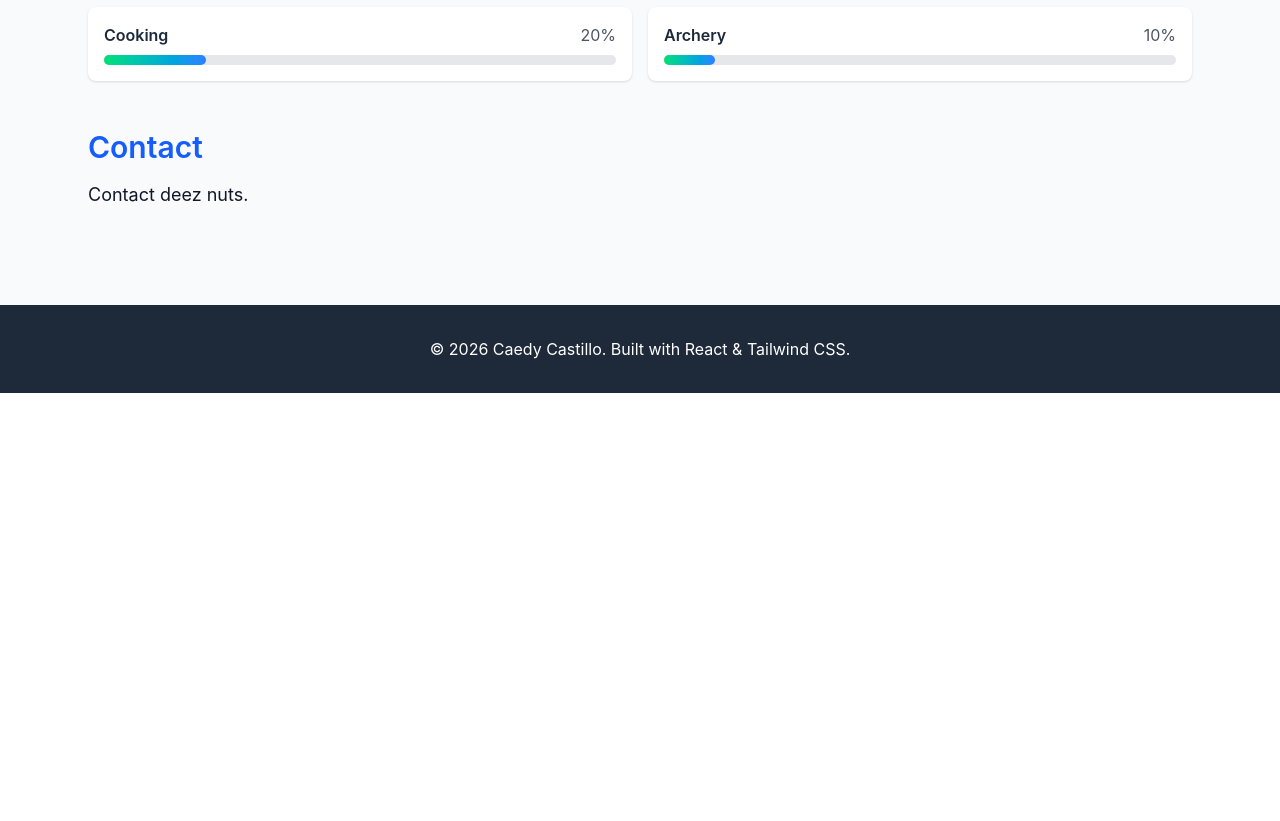
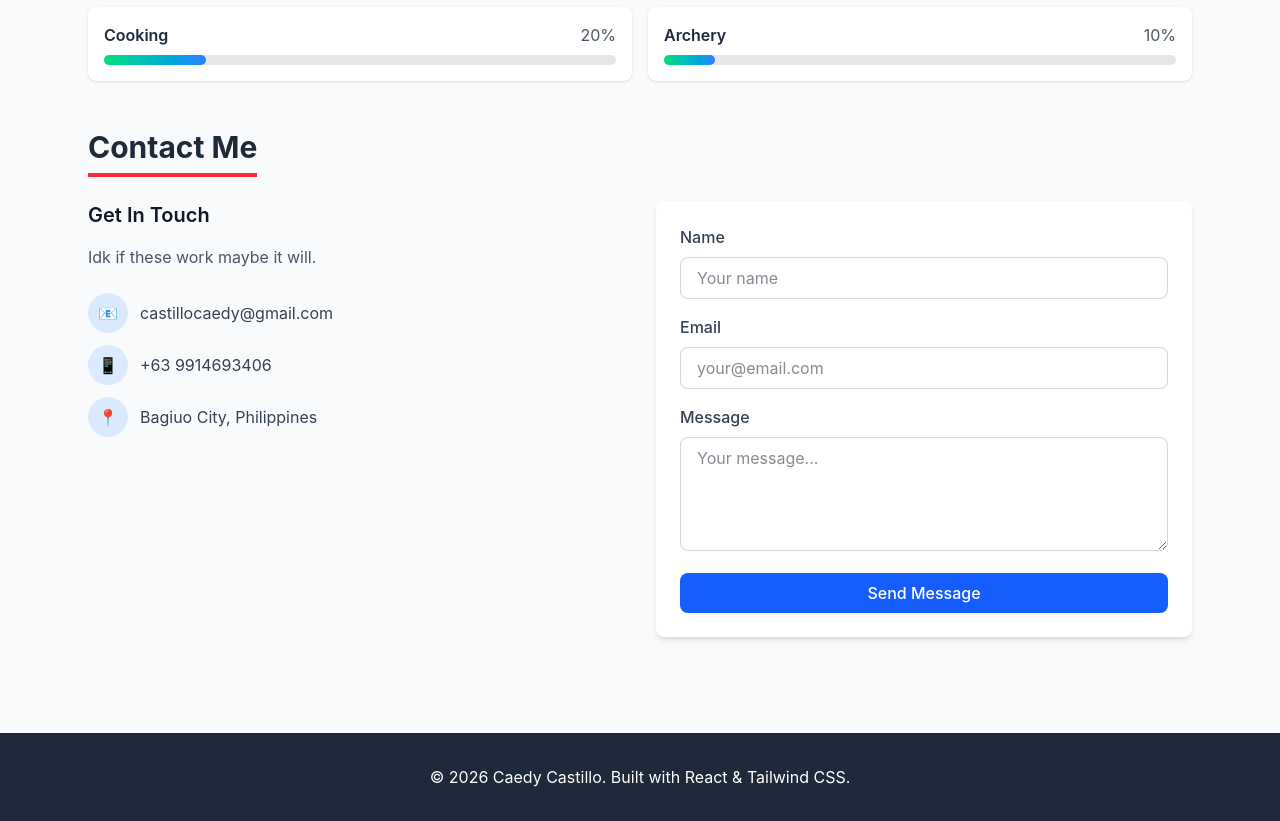
Before and after one commit to Rinksu-lynx/Castillo-Final_Project, a React (Vite) app: page / in a window 1280 px wide. Shown: the part 1320-2141 px from the top of the page. Before the commit the page ends 1713 px from the top, so only its background shows below. Built offline with nearby package versions, Linux system fonts and the light colour scheme.

Commit message:
Contact edit

```diff
--- a/src/components/Contact.jsx
+++ b/src/components/Contact.jsx
@@ -1,12 +1,135 @@
-import React from 'react'
+import React, { useState } from 'react';
 
-function Contact() {
-   return (
-    <section className="my-12">
-      <h2 className="text-3xl font-semibold text-blue-600">Contact</h2>
-      <p className="text-lg mt-4">Contact deez nuts.</p>
+const Contact = () => {
+  const [formData, setFormData] = useState({ name: '', email: '', message: '' });
+  const [errors, setErrors] = useState({});
+  const [submitted, setSubmitted] = useState(false);
+
+  const validate = () => {
+    const newErrors = {};
+    if (!formData.name.trim()) newErrors.name = 'Name is required';
+    if (!formData.email.trim()) {
+      newErrors.email = 'Email is required';
+    } else if (!/\S+@\S+\.\S+/.test(formData.email)) {
+      newErrors.email = 'Email is invalid';
+    }
+    if (!formData.message.trim()) newErrors.message = 'Message is required';
+    return newErrors;
+  };
+
+  const handleSubmit = (e) => {
+    e.preventDefault();
+    const validationErrors = validate();
+    if (Object.keys(validationErrors).length === 0) {
+      setSubmitted(true);
+      setTimeout(() => {
+        setSubmitted(false);
+        setFormData({ name: '', email: '', message: '' });
+      }, 3000);
+    } else {
+      setErrors(validationErrors);
+    }
+  };
+
+  const handleChange = (e) => {
+    setFormData({ ...formData, [e.target.name]: e.target.value });
+    if (errors[e.target.name]) {
+      setErrors({ ...errors, [e.target.name]: '' });
+    }
+  };
+
+  return (
+    <section id="contact" className="my-12 scroll-mt-20">
+      <h2 className="text-3xl font-bold text-gray-800 mb-6 border-b-4 border-red-500 inline-block pb-2">Contact Me</h2>
+
+      <div className="grid md:grid-cols-2 gap-8">
+        <div>
+          <h3 className="text-xl font-semibold mb-4">Get In Touch</h3>
+          <p className="text-gray-600 mb-6">
+            Idk if these work maybe it will.
+          </p>
+          <div className="space-y-3">
+            <div className="flex items-center gap-3">
+              <span className="w-10 h-10 bg-blue-100 rounded-full flex items-center justify-center">📧</span>
+              <span className="text-gray-700">castillocaedy@gmail.com</span>
+            </div>
+            <div className="flex items-center gap-3">
+              <span className="w-10 h-10 bg-blue-100 rounded-full flex items-center justify-center">📱</span>
+              <span className="text-gray-700">+63 9914693406</span>
+            </div>
+            <div className="flex items-center gap-3">
+              <span className="w-10 h-10 bg-blue-100 rounded-full flex items-center justify-center">📍</span>
+              <span className="text-gray-700">Bagiuo City, Philippines</span>
+            </div>
+          </div>
+        </div>
+
+        <form onSubmit={handleSubmit} className="bg-white p-6 rounded-lg shadow-md">
+          {submitted ? (
+            <div className="text-center py-8">
+              <div className="text-5xl mb-4">✅</div>
+              <h3 className="text-xl font-semibold text-green-600">Message Sent!</h3>
+              <p className="text-gray-600">Thank you for reaching out.</p>
+            </div>
+          ) : (
+            <>
+              <div className="mb-4">
+                <label className="block text-gray-700 font-medium mb-2">Name</label>
+                <input
+                  type="text"
+                  name="name"
+                  value={formData.name}
+                  onChange={handleChange}
+                  className={`w-full px-4 py-2 border rounded-lg focus:outline-none focus:ring-2 focus:ring-blue-500 ${
+                    errors.name ? 'border-red-500' : 'border-gray-300'
+                  }`}
+                  placeholder="Your name"
+                />
+                {errors.name && <p className="text-red-500 text-sm mt-1">{errors.name}</p>}
+              </div>
+
+              <div className="mb-4">
+                <label className="block text-gray-700 font-medium mb-2">Email</label>
+                <input
+                  type="email"
+                  name="email"
+                  value={formData.email}
+                  onChange={handleChange}
+                  className={`w-full px-4 py-2 border rounded-lg focus:outline-none focus:ring-2 focus:ring-blue-500 ${
+                    errors.email ? 'border-red-500' : 'border-gray-300'
+                  }`}
+                  placeholder="your@email.com"
+                />
+                {errors.email && <p className="text-red-500 text-sm mt-1">{errors.email}</p>}
+              </div>
+
+              <div className="mb-4">
+                <label className="block text-gray-700 font-medium mb-2">Message</label>
+                <textarea
+                  name="message"
+                  value={formData.message}
+                  onChange={handleChange}
+                  rows="4"
+                  className={`w-full px-4 py-2 border rounded-lg focus:outline-none focus:ring-2 focus:ring-blue-500 ${
+                    errors.message ? 'border-red-500' : 'border-gray-300'
+                  }`}
+                  placeholder="Your message..."
+                ></textarea>
+                {errors.message && <p className="text-red-500 text-sm mt-1">{errors.message}</p>}
+              </div>
+
+              <button
+                type="submit"
+                className="w-full bg-blue-600 text-white py-2 rounded-lg hover:bg-blue-700 transition-colors font-medium"
+              >
+                Send Message
+              </button>
+            </>
+          )}
+        </form>
+      </div>
     </section>
   );
-}
+};
 
-export default Contact
+export default Contact;
```
